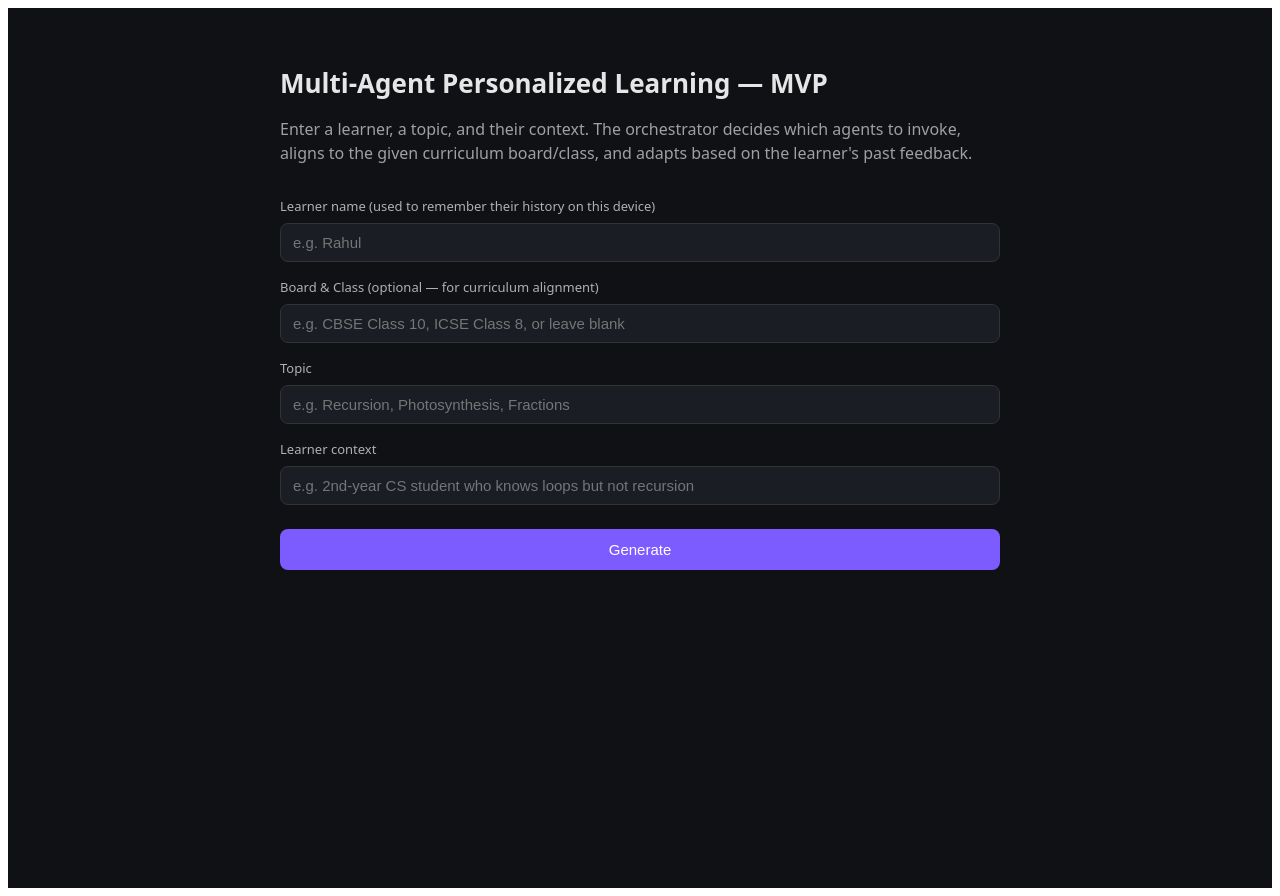
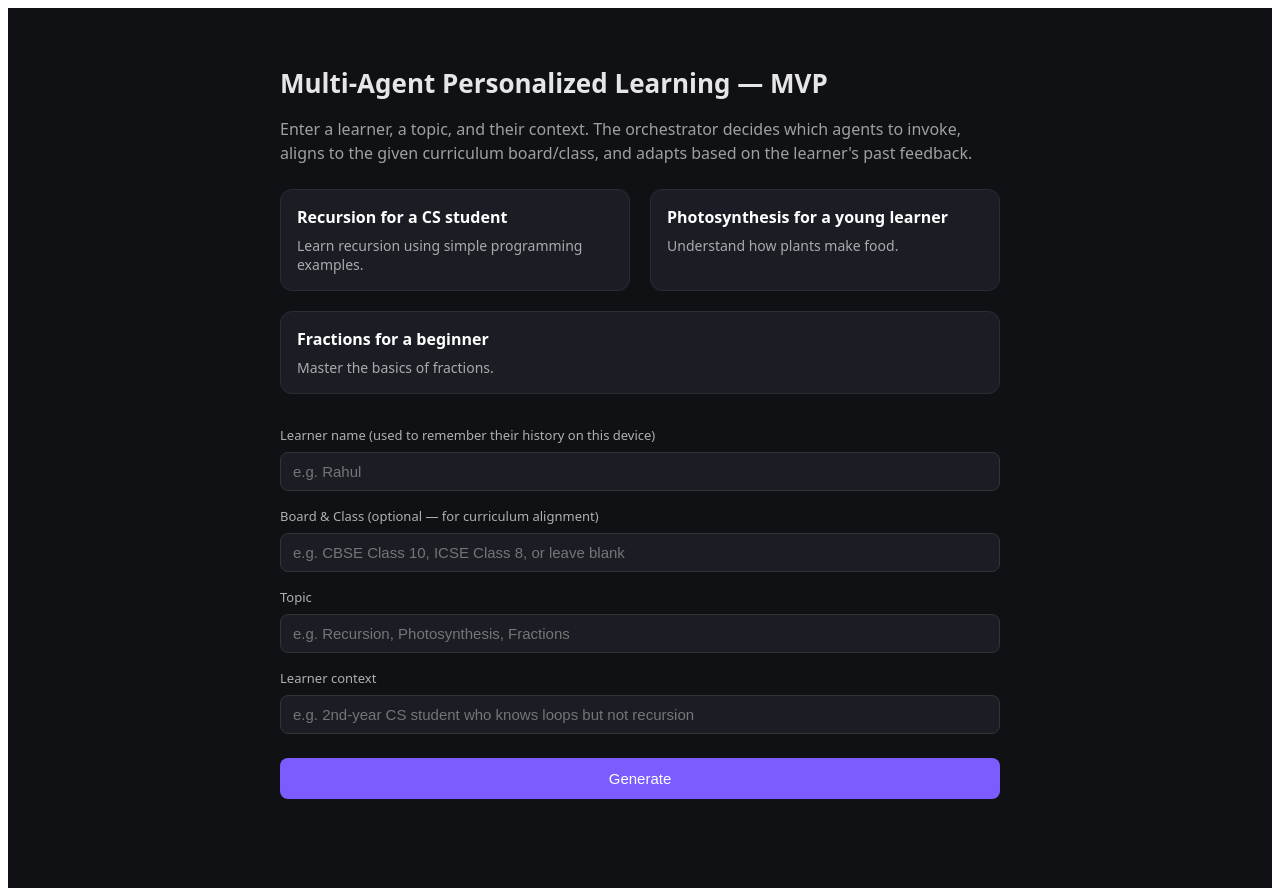
Before and after one commit to xeno0340/Multi-Agent-Architecture, a Next.js app: page / in a window 1280 px wide. Built offline with nearby package versions, Linux system fonts and the light colour scheme.

Commit message:
Add example gallery component

```diff
--- /dev/null
+++ b/components/ExampleGallery.js
@@ -0,0 +1,82 @@
+export default function ExampleGallery({ onSelectExample }) {
+  const examples = [
+    {
+      title: "Recursion for a CS student",
+      description: "Learn recursion using simple programming examples.",
+      topic: "recursion",
+      learnerContext:
+        "2nd-year CS student who knows loops but not recursion",
+      board: "CBSE Class 12 Computer Science",
+    },
+    {
+      title: "Photosynthesis for a young learner",
+      description: "Understand how plants make food.",
+      topic: "photosynthesis",
+      learnerContext:
+        "Class 5 student who finds science difficult",
+      board: "CBSE Class 5",
+    },
+    {
+      title: "Fractions for a beginner",
+      description: "Master the basics of fractions.",
+      topic: "fractions",
+      learnerContext:
+        "Class 6 student just starting fractions",
+      board: "ICSE Class 6",
+    },
+  ];
+
+  const styles = {
+    container: {
+      display: "flex",
+      flexWrap: "wrap",
+      gap: 20,
+      marginBottom: 24,
+    },
+    card: {
+      flex: "1 1 200px",
+      background: "#1a1d24",
+      border: "1px solid #2a2d34",
+      borderRadius: 12,
+      padding: 16,
+      cursor: "pointer",
+      transition: "0.2s",
+    },
+    title: {
+      fontWeight: "bold",
+      marginBottom: 8,
+      color: "#fff",
+    },
+    desc: {
+      color: "#aaa",
+      fontSize: 14,
+    },
+  };
+
+  return (
+    <div style={styles.container}>
+      {examples.map((example) => (
+        <div
+          key={example.title}
+          style={styles.card}
+          onMouseEnter={(e) =>
+            (e.currentTarget.style.background = "#252a33")
+          }
+          onMouseLeave={(e) =>
+            (e.currentTarget.style.background = "#1a1d24")
+          }
+          onClick={() =>
+            onSelectExample({
+              topic: example.topic,
+              learnerContext: example.learnerContext,
+              board: example.board,
+            })
+          }
+        >
+          <div style={styles.title}>{example.title}</div>
+          <div style={styles.desc}>{example.description}</div>
+        </div>
+      ))}
+    </div>
+  );
+}
--- a/pages/index.js
+++ b/pages/index.js
@@ -2,13 +2,16 @@ import { useState, useEffect } from "react";
 import LearnerForm from "../components/LearnerForm";
 import ResultsDisplay from "../components/ResultsDisplay";
 import HistoryPanel from "../components/HistoryPanel";
+import ExampleGallery from "../components/ExampleGallery";
 
 const HISTORY_KEY_PREFIX = "learner-history:";
 
 function loadHistory(learnerId) {
   if (!learnerId) return [];
   try {
-    const raw = localStorage.getItem(HISTORY_KEY_PREFIX + learnerId.trim().toLowerCase());
+    const raw = localStorage.getItem(
+      HISTORY_KEY_PREFIX + learnerId.trim().toLowerCase()
+    );
     return raw ? JSON.parse(raw) : [];
   } catch {
     return [];
@@ -38,6 +41,16 @@ export default function Home() {
     setHistory(loadHistory(learnerId));
   }, [learnerId]);
 
+  function handleExampleSelect({
+    topic,
+    learnerContext,
+    board,
+  }) {
+    setTopic(topic);
+    setLearnerContext(learnerContext);
+    setBoard(board);
+  }
+
   async function handleSubmit(e) {
     e.preventDefault();
     setLoading(true);
@@ -49,7 +62,12 @@ export default function Home() {
       const res = await fetch("/api/generate", {
         method: "POST",
         headers: { "Content-Type": "application/json" },
-        body: JSON.stringify({ topic, learnerContext, board, priorHistory }),
+        body: JSON.stringify({
+          topic,
+          learnerContext,
+          board,
+          priorHistory,
+        }),
       });
       const json = await res.json();
       if (!res.ok) throw new Error(json.error || "Request failed");
@@ -77,18 +95,26 @@ export default function Home() {
     <div style={styles.page}>
       <div style={styles.container}>
         <h1 style={styles.h1}>Multi-Agent Personalized Learning — MVP</h1>
+
         <p style={styles.sub}>
           Enter a learner, a topic, and their context. The orchestrator decides
           which agents to invoke, aligns to the given curriculum board/class,
           and adapts based on the learner's past feedback.
         </p>
 
+        <ExampleGallery onSelectExample={handleExampleSelect} />
+
         <LearnerForm
-          learnerId={learnerId} setLearnerId={setLearnerId}
-          board={board} setBoard={setBoard}
-          topic={topic} setTopic={setTopic}
-          learnerContext={learnerContext} setLearnerContext={setLearnerContext}
-          loading={loading} onSubmit={handleSubmit}
+          learnerId={learnerId}
+          setLearnerId={setLearnerId}
+          board={board}
+          setBoard={setBoard}
+          topic={topic}
+          setTopic={setTopic}
+          learnerContext={learnerContext}
+          setLearnerContext={setLearnerContext}
+          loading={loading}
+          onSubmit={handleSubmit}
         />
 
         <HistoryPanel learnerId={learnerId} history={history} />
@@ -107,9 +133,31 @@ export default function Home() {
 }
 
 const styles = {
-  page: { minHeight: "100vh", background: "#0f1115", color: "#e6e6e6", fontFamily: "system-ui, sans-serif", padding: "40px 16px" },
-  container: { maxWidth: 720, margin: "0 auto" },
-  h1: { fontSize: 26, marginBottom: 8 },
-  sub: { color: "#a0a0a0", marginBottom: 24, lineHeight: 1.5 },
-  error: { background: "#3a1a1a", color: "#ff8080", padding: 12, borderRadius: 8, marginBottom: 16 },
+  page: {
+    minHeight: "100vh",
+    background: "#0f1115",
+    color: "#e6e6e6",
+    fontFamily: "system-ui, sans-serif",
+    padding: "40px 16px",
+  },
+  container: {
+    maxWidth: 720,
+    margin: "0 auto",
+  },
+  h1: {
+    fontSize: 26,
+    marginBottom: 8,
+  },
+  sub: {
+    color: "#a0a0a0",
+    marginBottom: 24,
+    lineHeight: 1.5,
+  },
+  error: {
+    background: "#3a1a1a",
+    color: "#ff8080",
+    padding: 12,
+    borderRadius: 8,
+    marginBottom: 16,
+  },
 };
```
Also changed, not shown: 1 other file (tests, documents, lock files or other folders).
